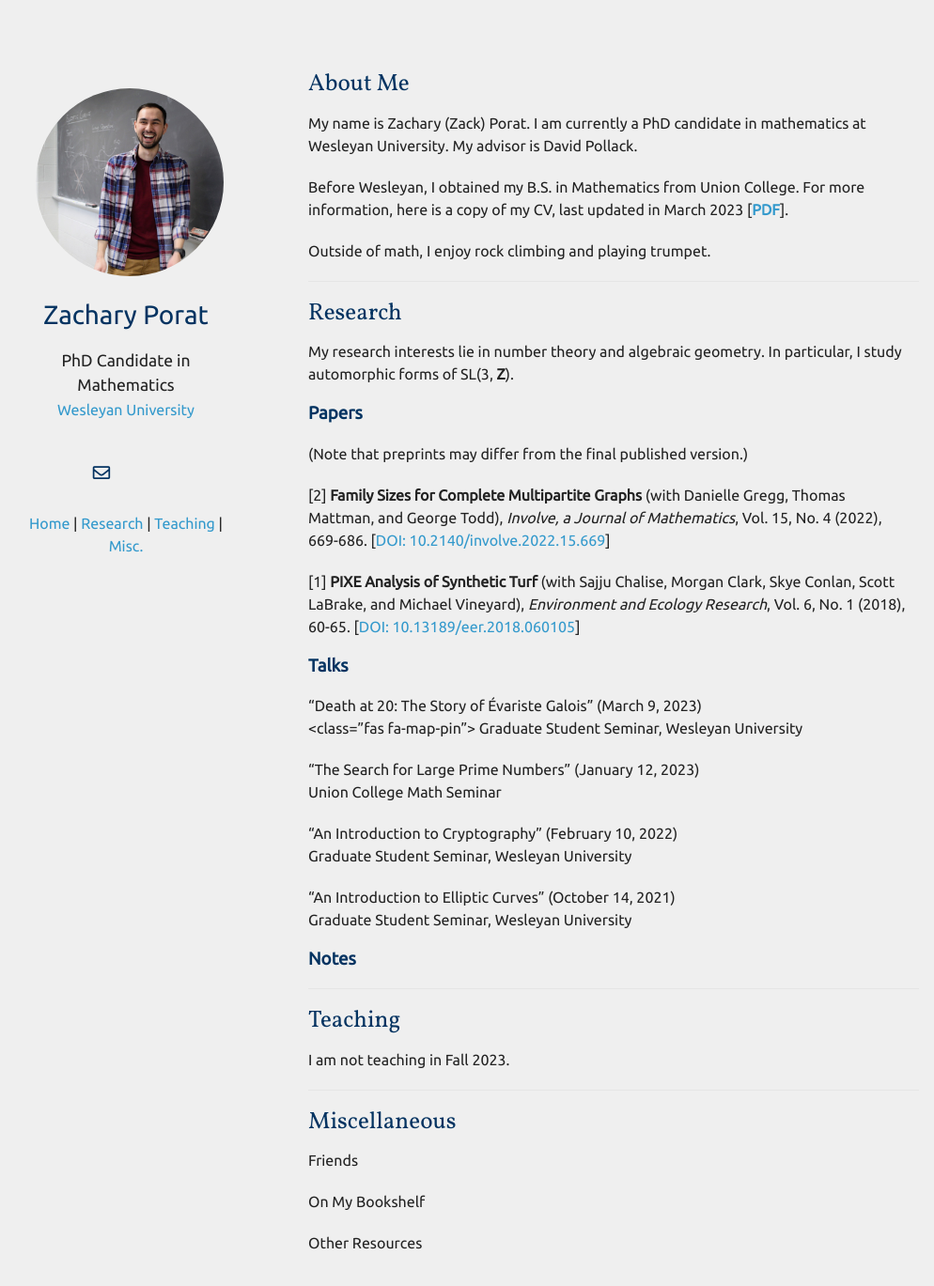
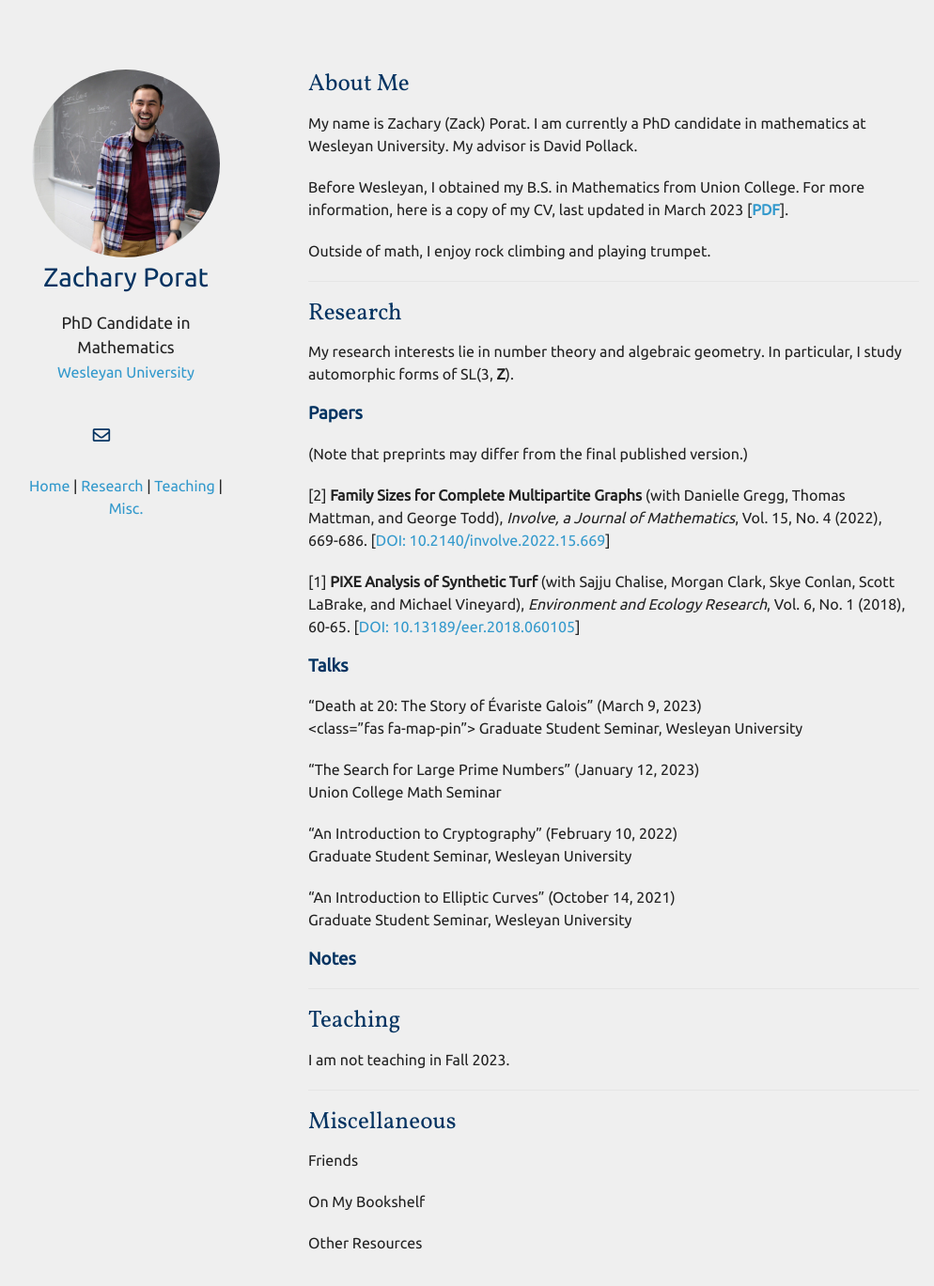
Before and after one commit to zporat/zporat.github.io, a Jekyll site: the page built from index.md, in a window 1280 px wide and 1400 px high. Shown: the top 1369 px of the window at 94% size, without its empty margins (142-1136 px from the left). Built offline with Jekyll 4.4.1, drawn with Linux system fonts in a browser that asks for light colours; nearby versions of some CDN libraries; a style sheet for code colours, icons or effects is not loaded; our own code applies the rules of GitHub Pages for plain Markdown files.

Commit message:
Update minimal-light-no-dark-mode.scss

```diff
--- a/_sass/minimal-light-no-dark-mode.scss
+++ b/_sass/minimal-light-no-dark-mode.scss
@@ -170,7 +170,7 @@
       .image.avatar img {
         border-radius: 100%;
         width: 80%;
-        padding: 20px;
+        padding: 0px;
         // border: 1px solid #ddd;
         // padding: 3px;
         // box-shadow: 0 -1px 5px 1px rgba(200, 200, 200, 0.3);
@@ -202,7 +202,7 @@
 
 p, ul, ol, table, pre, dl {
   margin:0 0 20px;
-  padding-right:10px;
+  padding-right:5px;
 }
 
 h1, h2, h3 {
```
